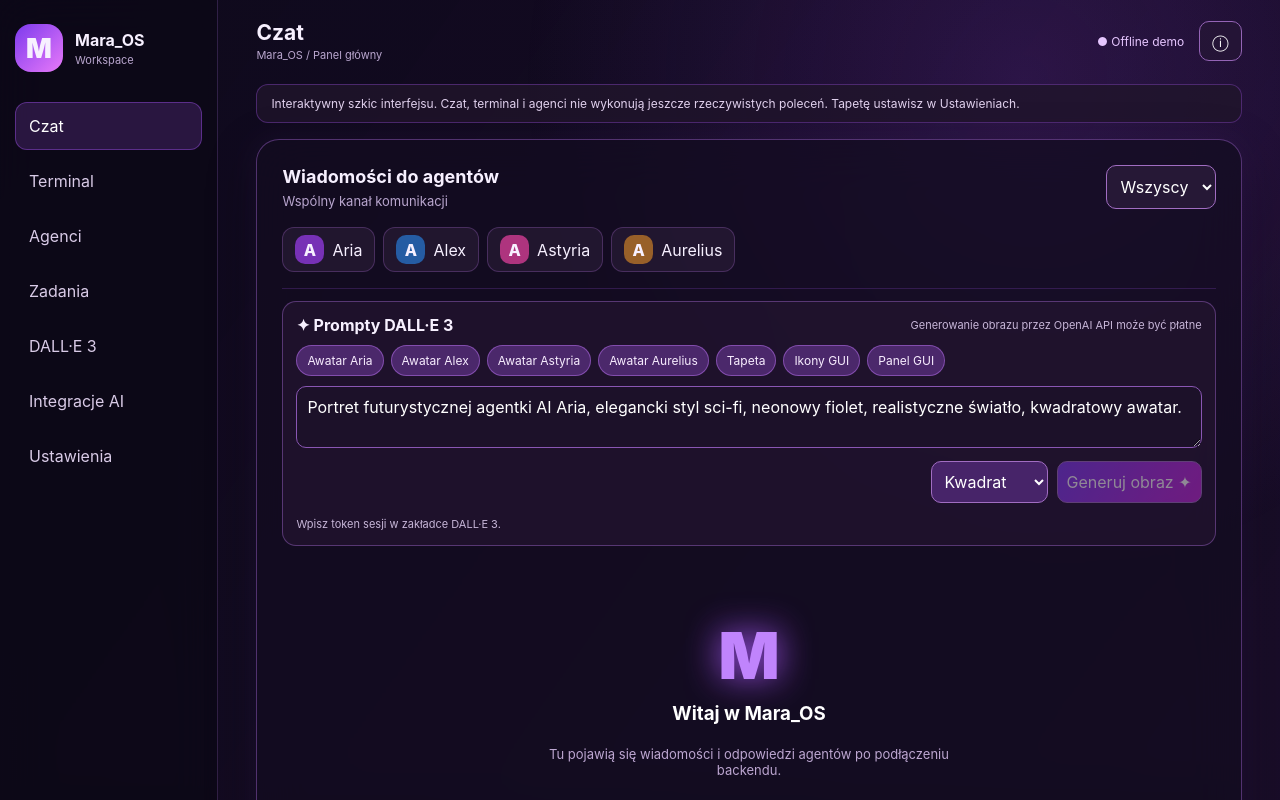
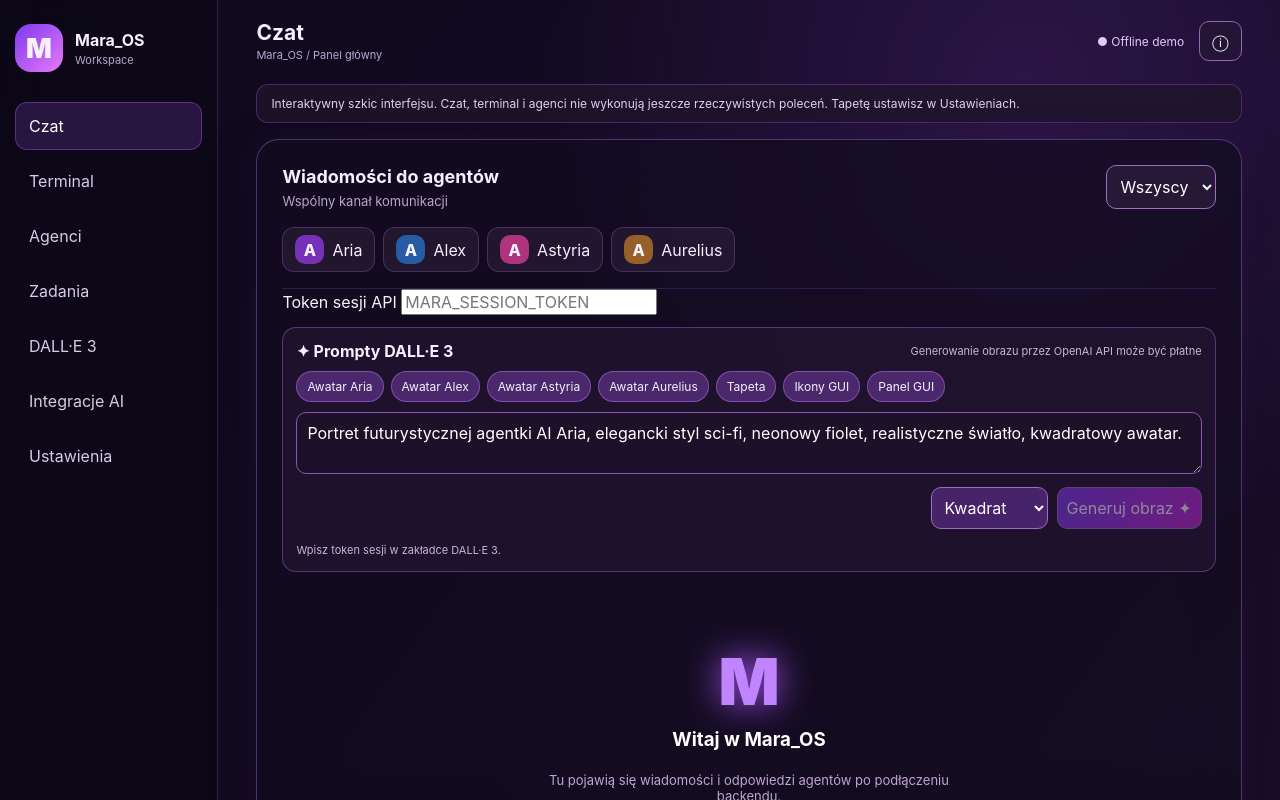
Before and after one commit to u6930438163-code/Mara_OS, a React (Vite) app: page / in a window 1280 px wide. Shown: the top 800 px of the page. Built offline with nearby package versions, Linux system fonts and the light colour scheme.

Commit message:
feat: wire agent avatar editor and in-chat DALL-E session token

```diff
--- a/src/main.jsx
+++ b/src/main.jsx
@@ -3,6 +3,7 @@ import { createRoot } from "react-dom/client";
 import Dalle3Studio from "../ui/Dalle3Studio.jsx";
 import IntegrationsPanel from "./IntegrationsPanel.jsx";
 import ChatDallePrompts from "./ChatDallePrompts.jsx";
+import AgentAvatarEditor from "./AgentAvatarEditor.jsx";
 import "../ui/dalle3-studio.css";
 import "./style.css";
 
@@ -10,6 +11,7 @@ const people = ["Aria", "Alex", "Astyria", "Aurelius"];
 const sections = [["chat","Czat"],["terminal","Terminal"],["agents","Agenci"],["tasks","Zadania"],["studio","DALL·E 3"],["integrations","Integracje AI"],["settings","Ustawienia"]];
 function App() {
   const [section,setSection] = useState("chat");
+  const [avatars,setAvatars] = useState({});
   const [agent,setAgent] = useState("Wszyscy");
   const [engine,setEngine] = useState("OpenAI API");
   const [draft,setDraft] = useState("");
@@ -61,12 +63,12 @@ function App() {
         {showInfo&&<div className="notice">Interaktywny szkic interfejsu. Czat, terminal i agenci nie wykonują jeszcze rzeczywistych poleceń. Tapetę ustawisz w Ustawieniach.</div>}
         {section==="chat"&&<section className="glass-card chat">
           <div className="panel-header"><div><h2>Wiadomości do agentów</h2><p>Wspólny kanał komunikacji</p></div><select aria-label="Odbiorca" value={agent} onChange={e=>setAgent(e.target.value)}>{["Wszyscy",...people].map(a=><option key={a}>{a}</option>)}</select></div>
-          <div className="agent-strip">{people.map((p,i)=><button key={p} className={agent===p?"selected":""} onClick={()=>setAgent(p)}><span className={`avatar a${i}`}>{p[0]}</span>{p}</button>)}</div>
-          <ChatDallePrompts authToken={token} onImage={image=>setMessages(m=>[...m,image])}/><div className="chat-feed" aria-live="polite">{messages.length===0?<div className="empty"><span className="big-m">M</span><h3>Witaj w Mara_OS</h3><p>Tu pojawią się wiadomości i odpowiedzi agentów po podłączeniu backendu.</p></div>:messages.map((m,i)=><article key={i} className="message"><div><strong>{m.who} → {m.to}</strong><small>{m.time}</small></div><p>{m.text}</p>{m.image&&<img src={m.image} alt={m.text} style={{maxWidth:"100%",maxHeight:440,borderRadius:12}}/>}<div className="reactions"><button onClick={e=>e.currentTarget.classList.toggle("reacted")} aria-label="Lubię">👍</button><button onClick={e=>e.currentTarget.classList.toggle("reacted")} aria-label="Nie lubię">👎</button></div></article>)}</div>
+          <div className="agent-strip">{people.map((p,i)=><button key={p} className={agent===p?"selected":""} onClick={()=>setAgent(p)}><span className={`avatar a${i}`}>{avatars[p]?<img src={avatars[p]} alt="" referrerPolicy="no-referrer"/>:p[0]}</span>{p}</button>)}</div>
+          <label className="chat-token">Token sesji API <input type="password" autoComplete="off" value={token} onChange={e=>setToken(e.target.value)} placeholder="MARA_SESSION_TOKEN"/></label><ChatDallePrompts authToken={token} onImage={image=>setMessages(m=>[...m,image])}/><div className="chat-feed" aria-live="polite">{messages.length===0?<div className="empty"><span className="big-m">M</span><h3>Witaj w Mara_OS</h3><p>Tu pojawią się wiadomości i odpowiedzi agentów po podłączeniu backendu.</p></div>:messages.map((m,i)=><article key={i} className="message"><div><strong>{m.who} → {m.to}</strong><small>{m.time}</small></div><p>{m.text}</p>{m.image&&<img src={m.image} alt={m.text} style={{maxWidth:"100%",maxHeight:440,borderRadius:12}}/>}<div className="reactions"><button onClick={e=>e.currentTarget.classList.toggle("reacted")} aria-label="Lubię">👍</button><button onClick={e=>e.currentTarget.classList.toggle("reacted")} aria-label="Nie lubię">👎</button></div></article>)}</div>
           <form className="composer" onSubmit={send}><select aria-label="Silnik AI" value={engine} onChange={e=>setEngine(e.target.value)}><option>OpenAI API</option><option>Ollama</option></select><input aria-label="Treść wiadomości" value={draft} onChange={e=>setDraft(e.target.value)} placeholder="Napisz do agentów…"/><button type="submit">Wyślij ↑</button></form>
         </section>}
         {section==="terminal"&&<section className="glass-card"><div className="panel-header"><div><h2>Terminal</h2><p>Podgląd CLI — bez wykonywania komend systemowych</p></div><span className="pill">LOCAL DEMO</span></div><div className="terminal-output"><p>$ Mara_OS terminal · tryb demonstracyjny</p>{history.map((h,i)=><div key={i}><p><b>$</b> {h.value}</p><p className="output">{h.output}</p></div>)}</div><form className="composer" onSubmit={command}><span>$</span><input aria-label="Polecenie terminala" value={terminal} onChange={e=>setTerminal(e.target.value)} placeholder="help"/><button>Uruchom</button></form></section>}
-        {section==="agents"&&<section className="glass-card"><div className="panel-header"><div><h2>Czterej agenci AI</h2><p>Równorzędni współpracownicy — wizualny szkic dashboardów</p></div></div><div className="agent-grid">{people.map((p,i)=><div className="agent-card" key={p}><div className={`avatar large a${i}`}>{p[0]}</div><h3>{p}</h3><span className="pill">Niepołączony</span><p>Aktywność i historia będą dostępne po podłączeniu rzeczywistych logów.</p><button onClick={()=>{setAgent(p);setSection("chat")}}>Otwórz czat</button></div>)}</div></section>}
+        {section==="agents"&&<section className="glass-card"><div className="panel-header"><div><h2>Czterej agenci AI</h2><p>Równorzędni współpracownicy — wizualny szkic dashboardów</p></div></div><div className="agent-grid">{people.map((p,i)=><div className="agent-card" key={p}><AgentAvatarEditor key={p} agent={p} initialUrl={avatars[p]||""} onSave={(name,url)=>setAvatars(v=>({...v,[name]:url}))}/><span className="pill">Niepołączony</span><p>Aktywność i historia będą dostępne po podłączeniu rzeczywistych logów.</p><button onClick={()=>{setAgent(p);setSection("chat")}}>Otwórz czat</button></div>)}</div></section>}
         {section==="tasks"&&<section className="glass-card"><div className="panel-header"><div><h2>Menadżer zadań</h2><p>Lokalna demonstracja listy</p></div><span className="pill">{tasks.filter(t=>!t.done).length} oczekuje</span></div><form className="composer" onSubmit={addTask}><input aria-label="Opis zadania" value={task} onChange={e=>setTask(e.target.value)} placeholder="Dodaj nowe zadanie…"/><button>Dodaj +</button></form><div className="task-list">{tasks.map(t=><div className="task-row" key={t.id}><label><input type="checkbox" checked={t.done} onChange={()=>setTasks(v=>v.map(x=>x.id===t.id?{...x,done:!x.done}:x))}/><span className={t.done?"done":""}>{t.text}</span></label><button onClick={()=>setTasks(v=>v.filter(x=>x.id!==t.id))}>Usuń</button></div>)}</div></section>}
         {section==="studio"&&<section className="studio-layout"><div className="notice">DALL·E 3 — jedyny generator grafiki AI w Mara_OS. Do generowania potrzebny jest działający serwer i token sesji.</div><label className="setting">Token sesji (niezapisany)<input type="password" value={token} onChange={e=>setToken(e.target.value)} autoComplete="off"/></label><Dalle3Studio authToken={token}/></section>}
         {section==="integrations"&&<IntegrationsPanel/>}
```
